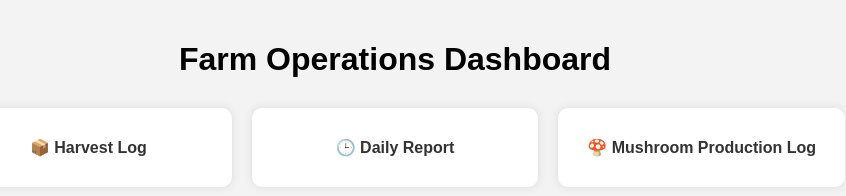
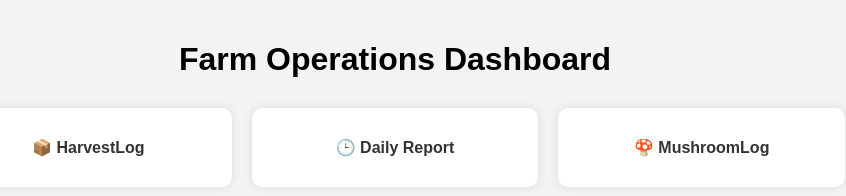
Before and after one commit to KTGlem/farm-dashboard, a plain HTML site: page index.html in a window 1280 px wide. Shown: the whole page, without its empty margins (245-1091 px from the left). Drawn offline with Linux system fonts and the light colour scheme.

Commit message:
Update index.html

```diff
--- a/index.html
+++ b/index.html
@@ -42,9 +42,9 @@
 <body>
   <h1>Farm Operations Dashboard</h1>
   <div class="dashboard">
-    <div class="card"><a href="https://ktglem.github.io/harvestlog/">📦 Harvest Log</a></div>
+    <div class="card"><a href="https://ktglem.github.io/harvestlog/">📦 HarvestLog</a></div>
     <div class="card"><a href="https://docs.google.com/spreadsheets/d/10hQO58RhY1IeBRYz8FqaO3LB1lhU-3RC5NiYZOS2E8U/edit?gid=1939092929#gid=1939092929">🕒 Daily Report</a></div>
-    <div class="card"><a href="https://docs.google.com/spreadsheets/d/12czvVRFekAXlcHmUFlHIggu9wbz_OM0Jk0QzeJpdObQ/edit?gid=252872015#gid=252872015">🍄 Mushroom Production Log</a></div>
+    <div class="card"><a href="https://ktglem.github.io/MushroomLog/">🍄 MushroomLog</a></div>
     <!-- Add more cards as needed -->
   </div>
 </body>
```
